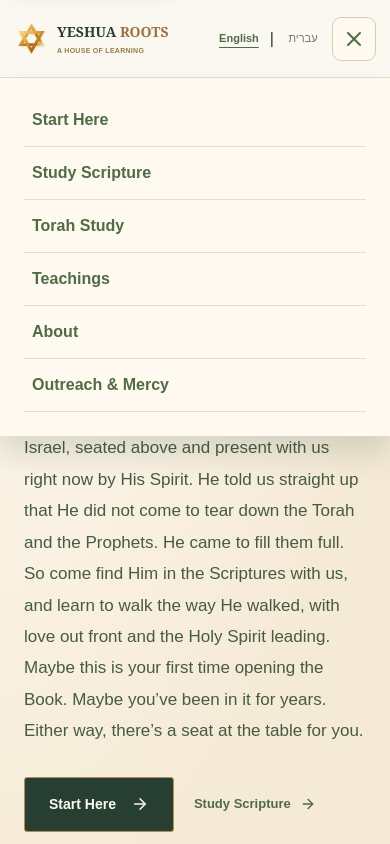
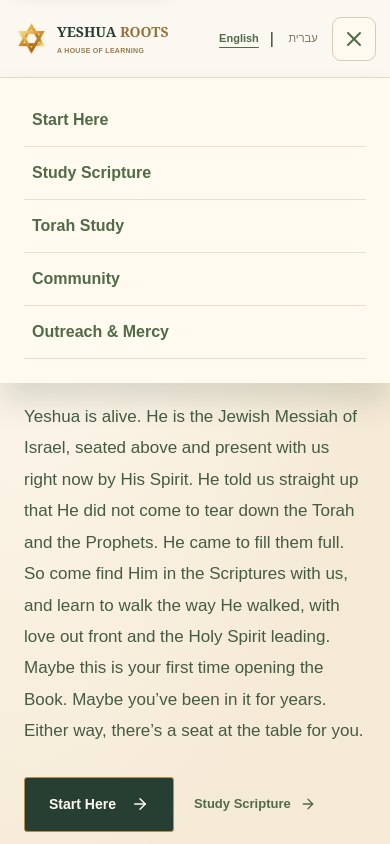
Before and after one commit to desukara/yeshua-roots, a Next.js app: page / in a window 390 px wide. Both pictures are taken after a click on the button "Open menu". Shown: the top 844 px of the page. Built offline with nearby package versions, Linux system fonts and the light colour scheme.

Commit message:
Remove Foundations from mobile navigation

```diff
--- a/components/site-header.tsx
+++ b/components/site-header.tsx
@@ -6,13 +6,13 @@ import {usePathname} from "next/navigation";
 import {useLanguage} from "./language-provider";
 import LanguageSwitcher from "./language-switcher";
 import {t} from "../lib/translations";
-const hrefs=["/torah","/teachings","/about","/outreach"];
+const hrefs=["/torah","/about","/outreach"];
 export default function SiteHeader(){
  const {locale}=useLanguage();const c=t(locale);const [open,setOpen]=useState(false);const pathname=usePathname();
  return <><a className="skip-to-content" href="#main-content">{locale==="he"?"דילוג לתוכן":"Skip to content"}</a><header className="site-header">
   <Link className="brand" href="/" aria-label={locale==="he"?"ישוע רוטס — עמוד הבית":"Yeshua Roots home"} onClick={()=>setOpen(false)}><img className="brand-emblem" src="/brand/star-of-david.svg" alt="" width={36} height={36}/><span>YESHUA <b>ROOTS</b><small>{c.brand}</small></span></Link>
   <nav className="site-nav" aria-label={locale==="he"?"ניווט ראשי":"Main navigation"}><Link href="/start-here" aria-current={pathname==="/start-here"?"page":undefined}>{locale==="he"?"התחילו כאן":"Start Here"}</Link><Link href="/torah" aria-current={pathname==="/torah"?"page":undefined}>{locale==="he"?"לימוד כתבי הקודש":"Study Scripture"}</Link><Link href="/about" aria-current={pathname==="/about"?"page":undefined}>{locale==="he"?"אודות":"About"}</Link></nav>
   <div className="header-actions"><LanguageSwitcher/><Link className="site-connect" href="/start-here">{locale==="he"?"התחילו כאן":"Start Here"}</Link><button className="mobile-menu-toggle" type="button" aria-label={open?(locale==="he"?"סגירת תפריט":"Close menu"):(locale==="he"?"פתיחת תפריט":"Open menu")} aria-expanded={open} aria-controls="mobile-site-nav" onClick={()=>setOpen(v=>!v)}>{open?<X size={24}/>:<Menu size={24}/>}</button></div>
-  <nav id="mobile-site-nav" className={"mobile-site-nav"+(open?" is-open":"")} aria-label={locale==="he"?"ניווט לנייד":"Mobile navigation"} hidden={!open}><Link href="/start-here" aria-current={pathname==="/start-here"?"page":undefined} onClick={()=>setOpen(false)}>{locale==="he"?"התחילו כאן":"Start Here"}</Link><Link href="/torah" aria-current={pathname==="/torah"?"page":undefined} onClick={()=>setOpen(false)}>{locale==="he"?"לימוד כתבי הקודש":"Study Scripture"}</Link>{[c.nav[0],c.nav[1],c.nav[4],locale==="he"?"חסד וסיוע":"Outreach & Mercy"].map((label,i)=><Link href={hrefs[i]} aria-current={pathname===hrefs[i]?"page":undefined} onClick={()=>setOpen(false)} key={hrefs[i]}>{label}</Link>)}</nav>
+  <nav id="mobile-site-nav" className={"mobile-site-nav"+(open?" is-open":"")} aria-label={locale==="he"?"ניווט לנייד":"Mobile navigation"} hidden={!open}><Link href="/start-here" aria-current={pathname==="/start-here"?"page":undefined} onClick={()=>setOpen(false)}>{locale==="he"?"התחילו כאן":"Start Here"}</Link><Link href="/torah" aria-current={pathname==="/torah"?"page":undefined} onClick={()=>setOpen(false)}>{locale==="he"?"לימוד כתבי הקודש":"Study Scripture"}</Link>{[c.nav[0],c.nav[3],locale==="he"?"חסד וסיוע":"Outreach & Mercy"].map((label,i)=><Link href={hrefs[i]} aria-current={pathname===hrefs[i]?"page":undefined} onClick={()=>setOpen(false)} key={hrefs[i]}>{label}</Link>)}</nav>
  </header></>
 }
```
